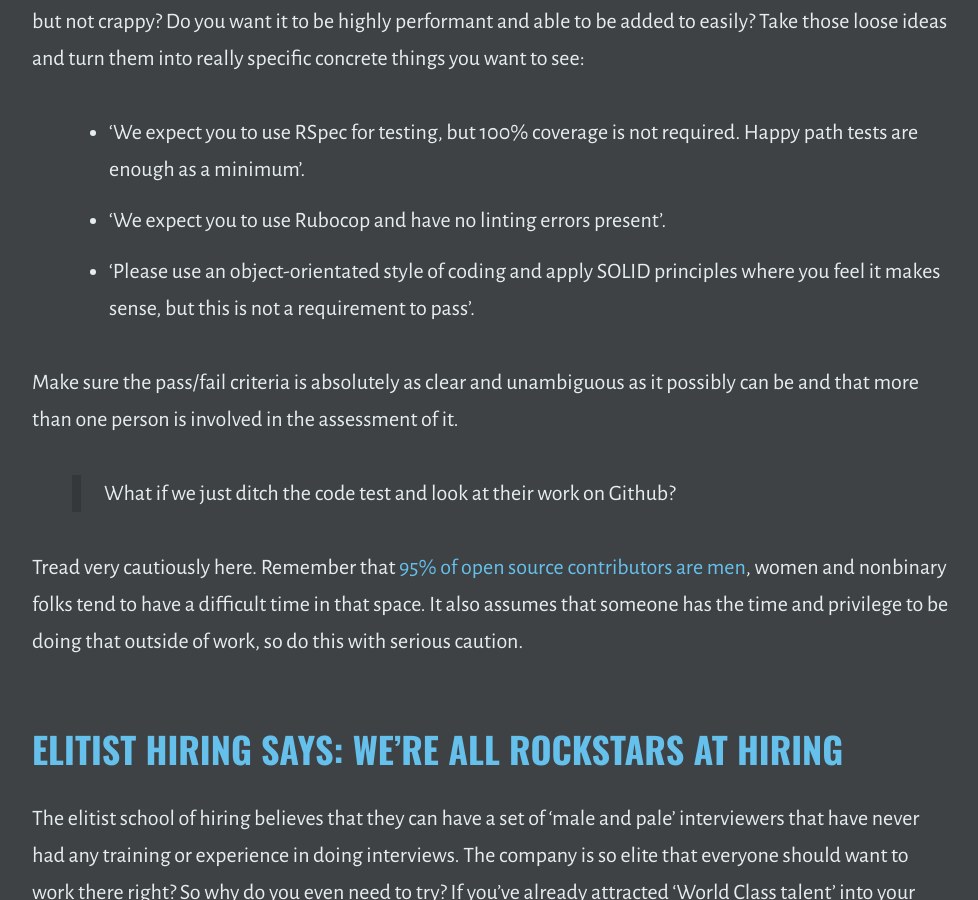
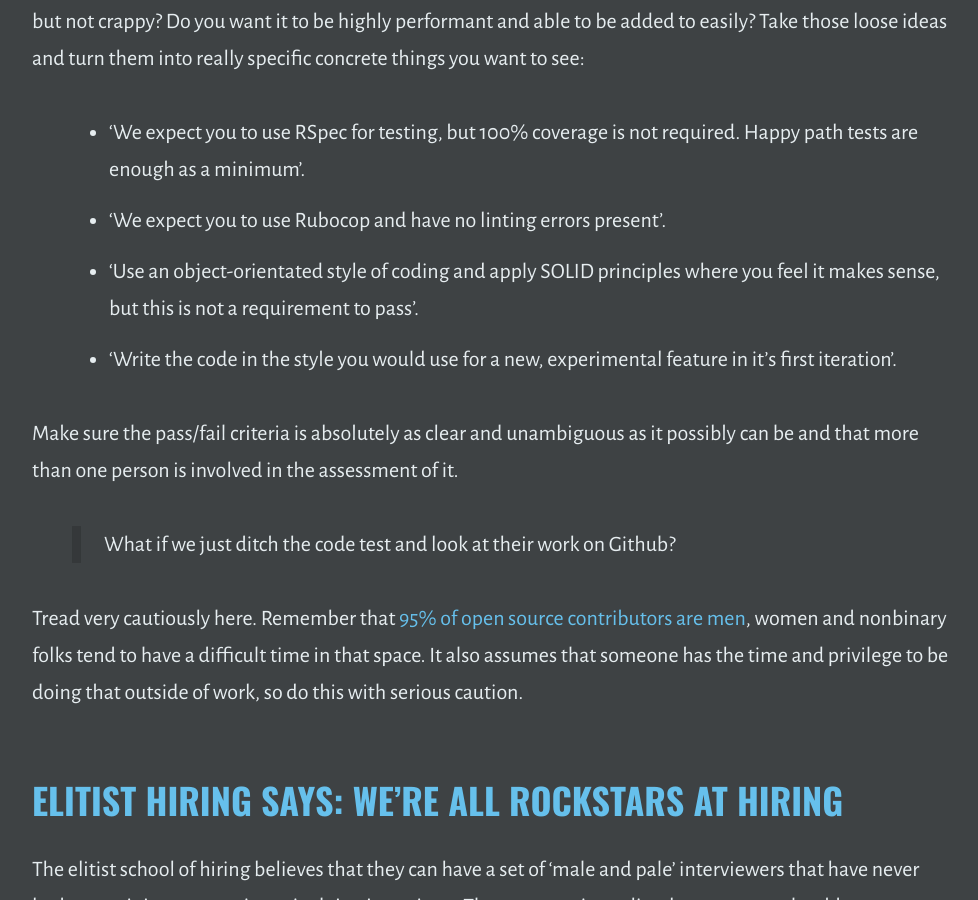
Before and after one commit to outragedpinkracoon/outragedpinkracoon.github.io, a Jekyll site: the page built from _posts/2021-04-27-other-companies-hiring-processes-are-costing-you-talent.md, in a window 1280 px wide and 900 px high, scrolled down 9611 px. Shown: the whole window, without its empty margins (149-1127 px from the left). Built offline with Jekyll 4.4.1, drawn with Linux system fonts in a browser that asks for light colours.

Commit message:
Adds additional points

```diff
--- a/_posts/2021-04-27-other-companies-hiring-processes-are-costing-you-talent.md
+++ b/_posts/2021-04-27-other-companies-hiring-processes-are-costing-you-talent.md
@@ -141,7 +141,8 @@ If you must do a coding test, write down the requirements of the test clearly an
 This tells the applicant nothing of substance about the approach to the code. Do you want it to be scrappy, but not crappy? Do you want it to be highly performant and able to be added to easily? Take those loose ideas and turn them into really specific concrete things you want to see:
 - 'We expect you to use RSpec for testing, but 100% coverage is not required. Happy path tests are enough as a minimum'.
 - 'We expect you to use Rubocop and have no linting errors present'.
-- 'Please use an object-orientated style of coding and apply SOLID principles where you feel it makes sense, but this is not a requirement to pass'.
+- 'Use an object-orientated style of coding and apply SOLID principles where you feel it makes sense, but this is not a requirement to pass'.
+- 'Write the code in the style you would use for a new, experimental feature in it’s first iteration'.
 
 Make sure the pass/fail criteria is absolutely as clear and unambiguous as it possibly can be and that more than one person is involved in the assessment of it.
 
```
